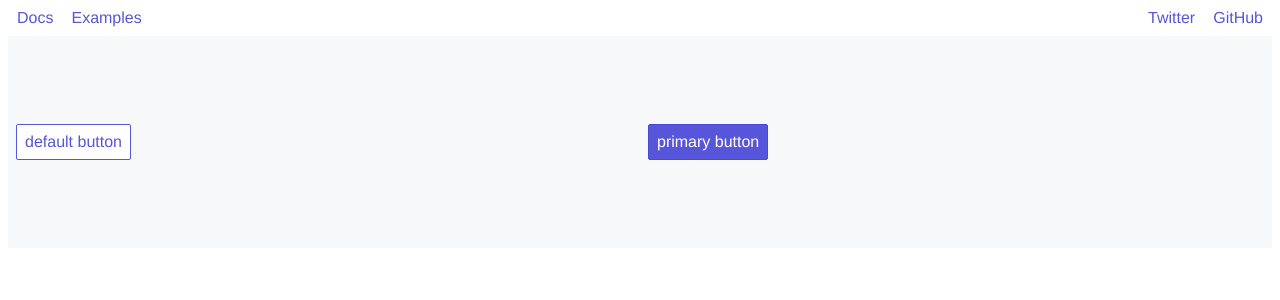
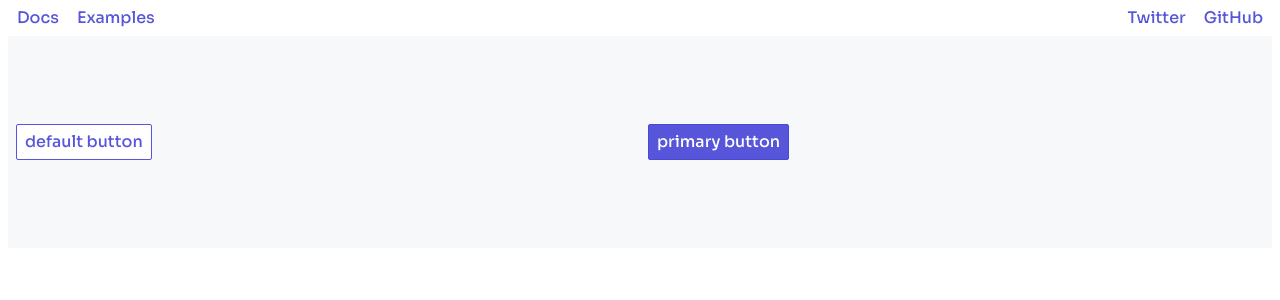
Before and after one commit to FranciscoMendes10866/plang, a Vue app in the folder frontend/: page / in a window 1280 px wide. Shown: the top 300 px of the page. Built offline with nearby package versions, Linux system fonts and the light colour scheme.

Commit message:
added google font

```diff
--- a/frontend/src/App.vue
+++ b/frontend/src/App.vue
@@ -18,8 +18,9 @@
 </script>
 
 <style lang="scss">
+@import url('https://fonts.googleapis.com/css2?family=Sora:wght@100;300;500;700&display=swap');
 * {
-  font-family: Avenir, Helvetica, Arial, sans-serif;
+  font-family: 'Sora', sans-serif;
   -webkit-font-smoothing: antialiased;
   -moz-osx-font-smoothing: grayscale;
 }
```
